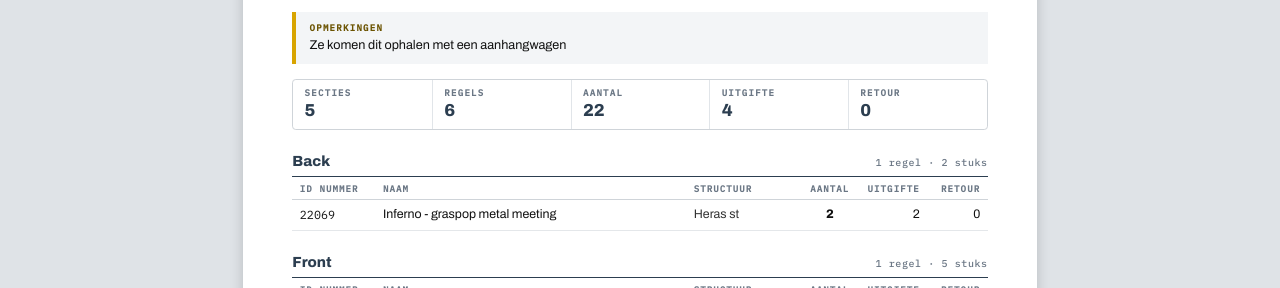
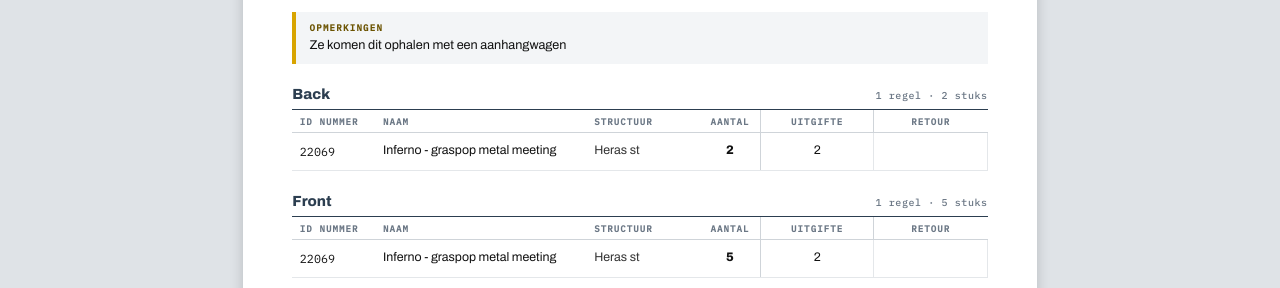
Before and after one commit to TCF-development/GMM_Paklijst_export, a plain HTML site: page index.html in a window 1280 px wide. Shown: the part 664-952 px from the top of the page. Drawn offline with Linux system fonts and the light colour scheme.

Commit message:
Update index.html

```diff
--- a/index.html
+++ b/index.html
@@ -46,7 +46,7 @@ details summary{cursor:pointer;font-weight:600}
 
 /* ---------- A4-vel ---------- */
 .sheets{display:grid;justify-content:center;gap:24px;padding:8px 16px 48px;overflow-x:auto}
-.sheet{width:210mm;min-height:297mm;background:#fff;padding:14mm 13mm 16mm;box-shadow:0 2px 12px rgba(0,0,0,.18);color:#111}
+.sheet{display:flex;flex-direction:column;width:210mm;min-height:297mm;background:#fff;padding:14mm 13mm 16mm;box-shadow:0 2px 12px rgba(0,0,0,.18);color:#111}
 .example{background:#fff3c4;border:1px solid #e7c95a;color:#5a4700;font-size:12px;padding:6px 10px;margin-bottom:6mm;border-radius:3px}
 
 .hd{display:grid;grid-template-columns:56mm 1fr;gap:8mm;align-items:start;padding-bottom:5mm;border-bottom:1.6pt solid var(--navy)}
@@ -79,12 +79,15 @@ table.lines tbody tr:nth-child(even) td{background:#f7f9fa}
 table.lines .num{text-align:right;font-variant-numeric:tabular-nums;white-space:nowrap;width:16mm}
 table.lines th.num{text-align:right}
 table.lines .num.c{text-align:center}
+table.lines th.w{text-align:center;width:30mm;border-left:.5pt solid #cfd4d9}
+table.lines td.w{width:30mm;height:10mm;text-align:center;vertical-align:middle;border-left:.5pt solid #cfd4d9;border-right:.5pt solid #e4e7ea;background:#fff!important;font-variant-numeric:tabular-nums}
+table.lines td{vertical-align:middle}
 table.lines .id{font-family:var(--mono);font-size:8.8pt;white-space:nowrap;width:22mm}
 table.lines .st{width:30mm;color:#333}
 table.lines td.b{font-weight:700}
 .tmp{font:600 7pt var(--mono);letter-spacing:.06em;color:#8a5a00;background:#fff1c9;padding:.3mm 1mm;border-radius:.6mm}
 .tag{display:inline-block;font:600 6.3pt var(--mono);letter-spacing:.08em;text-transform:uppercase;color:#8a5a00;border:.6pt solid #c99a1c;padding:0 1mm;margin-left:1.5mm;vertical-align:1px;border-radius:.6mm}
-.foot{margin-top:8mm;padding-top:2mm;border-top:.5pt solid #cfd4d9;display:flex;justify-content:space-between;font:400 7pt var(--mono);color:#7a828b}
+.foot{margin-top:auto;padding-top:2mm;border-top:.5pt solid #cfd4d9;display:flex;justify-content:space-between;font:400 7pt var(--mono);color:#7a828b}
 
 body.direct .panel{display:none}
 @page{size:A4;margin:12mm 12mm 15mm;@bottom-right{content:"Pagina " counter(page) " / " counter(pages);font:7pt "IBM Plex Mono",monospace;color:#7a828b}}
@@ -99,6 +102,7 @@ body.direct .panel{display:none}
   tr{break-inside:avoid}
 }
 </style>
+<style id="pagestyle"></style>
 </head>
 <body>
 
@@ -172,7 +176,7 @@ function norm(s){return String(s||"").toLowerCase().normalize("NFD").replace(/[
 function esc(s){return String(s==null?"":s).replace(/[&<>"']/g,function(c){return {"&":"&amp;","<":"&lt;",">":"&gt;","\"":"&quot;","'":"&#39;"}[c]})}
 function num(v){if(v==null||v==="")return 0;var n=parseFloat(String(v).replace(/\s/g,"").replace(",","."));return isNaN(n)?0:n}
 function fmt(n){return Number.isInteger(n)?String(n):n.toLocaleString("nl-BE")}
-function cellNum(v){return String(v==null?"":v).trim()===""?"":fmt(num(v))}
+function cellNum(v){var n=num(v);return n===0?"":fmt(n)}
 function truthy(v){return /^(y|yes|ja|j|true|waar|1|x)$/i.test(String(v||"").trim())}
 
 /* ---------- CSV ---------- */
@@ -262,7 +266,7 @@ function sheetHTML(key, rows){
   so.sort(function(a,b){return a.localeCompare(b,"nl",{numeric:true})});
 
   var head='<tr><th>ID Nummer</th><th>Naam</th>'+(M.struct?'<th>Structuur</th>':'')+
-    '<th class="num c">Aantal</th>'+(M.gepakt?'<th class="num">Uitgifte</th>':'')+(M.retour?'<th class="num">Retour</th>':'')+'</tr>';
+    '<th class="num c">Aantal</th>'+'<th class="w">Uitgifte</th><th class="w">Retour</th>'+'</tr>';
 
   var totN=0,totG=0,totR=0,body="";
   so.forEach(function(s){
@@ -275,8 +279,8 @@ function sheetHTML(key, rows){
         '<td>'+esc(nm)+(M.nalev&&truthy(g(r,"nalev"))?'<span class="tag">Nalevering</span>':'')+'</td>'+
         (M.struct?'<td class="st">'+esc(g(r,"struct"))+'</td>':'')+
         '<td class="num c b">'+cellNum(g(r,"nodig"))+'</td>'+
-        (M.gepakt?'<td class="num">'+cellNum(g(r,"gepakt"))+'</td>':'')+
-        (M.retour?'<td class="num">'+cellNum(g(r,"retour"))+'</td>':'')+'</tr>';
+        '<td class="w">'+cellNum(g(r,"gepakt"))+'</td>'+
+        '<td class="w">'+cellNum(g(r,"retour"))+'</td></tr>';
     }).join("");
     body+='<section class="sec">'+(M.sectie?'<h2>'+esc(s)+'<em>'+list.length+(list.length===1?' regel · ':' regels · ')+fmt(sn)+' stuks</em></h2>':'')+
       '<table class="lines"><thead>'+head+'</thead><tbody>'+rowsHtml+'</tbody></table></section>';
@@ -293,8 +297,6 @@ function sheetHTML(key, rows){
       '<div class="doc"><span class="k">Paklijst</span><h1>'+esc(title)+'</h1>'+(ed?'<span class="ed">EDITIE '+esc(ed)+'</span>':'')+'</div></header>'+
     '<div class="info">'+cell("Ophaaldatum",g(first,"ophaal"))+cell("Contactpersoon",g(first,"contact"))+cell("Status",g(first,"status"))+cell("Geprint op",stamp)+'</div>'+
     '<div class="opmtop"><span class="lab">Opmerkingen</span>'+(opm?'<p>'+esc(opm)+'</p>':'<p class="empty">Geen specifieke opmerkingen vermeld.</p>')+'</div>'+
-    '<div class="sum">'+sum("Secties",M.sectie?so.length:"—")+sum("Regels",rows.length)+sum("Aantal",fmt(totN))+
-      sum("Uitgifte",M.gepakt?fmt(totG):"—")+sum("Retour",M.retour?fmt(totR):"—")+'</div>'+
     body+
     '<div class="foot"><span>Paklijst '+esc(title)+(ed?' · '+esc(ed):'')+'</span><span>Geprint op '+stamp+'</span></div>'+
   '</article>';
@@ -313,6 +315,10 @@ function refresh(){
   var sel=$("pick").value;
   var list=sel==="__all"?G.order:[sel];
   $("sheets").innerHTML=list.map(function(p){return sheetHTML(p,G.by[p])}).join("");
+  var f0=G.by[list[0]]&&G.by[list[0]][0]||{}, nm=(g(f0,"plnaam")||list[0]||""), ed0=g(f0,"editie");
+  var now=new Date(), st0=now.toLocaleDateString("nl-BE")+" · "+now.toLocaleTimeString("nl-BE",{hour:"2-digit",minute:"2-digit"});
+  var left=(list.length>1?"Paklijsten":"Paklijst "+nm+(ed0?" · "+ed0:""))+"   ·   Geprint op "+st0;
+  $("pagestyle").textContent='@page{@bottom-left{content:"'+left.replace(/\\/g,"\\\\").replace(/"/g,'\\"')+'";font:7pt "IBM Plex Mono",monospace;color:#7a828b}}';
   st.innerHTML=(state.isSample?'Voorbeeld geladen. ':'<b>'+esc(state.fileName)+'</b>: ')+
     state.rows.length+' regels, '+G.order.length+' paklijst'+(G.order.length===1?'':'en')+'.';
 }
```
